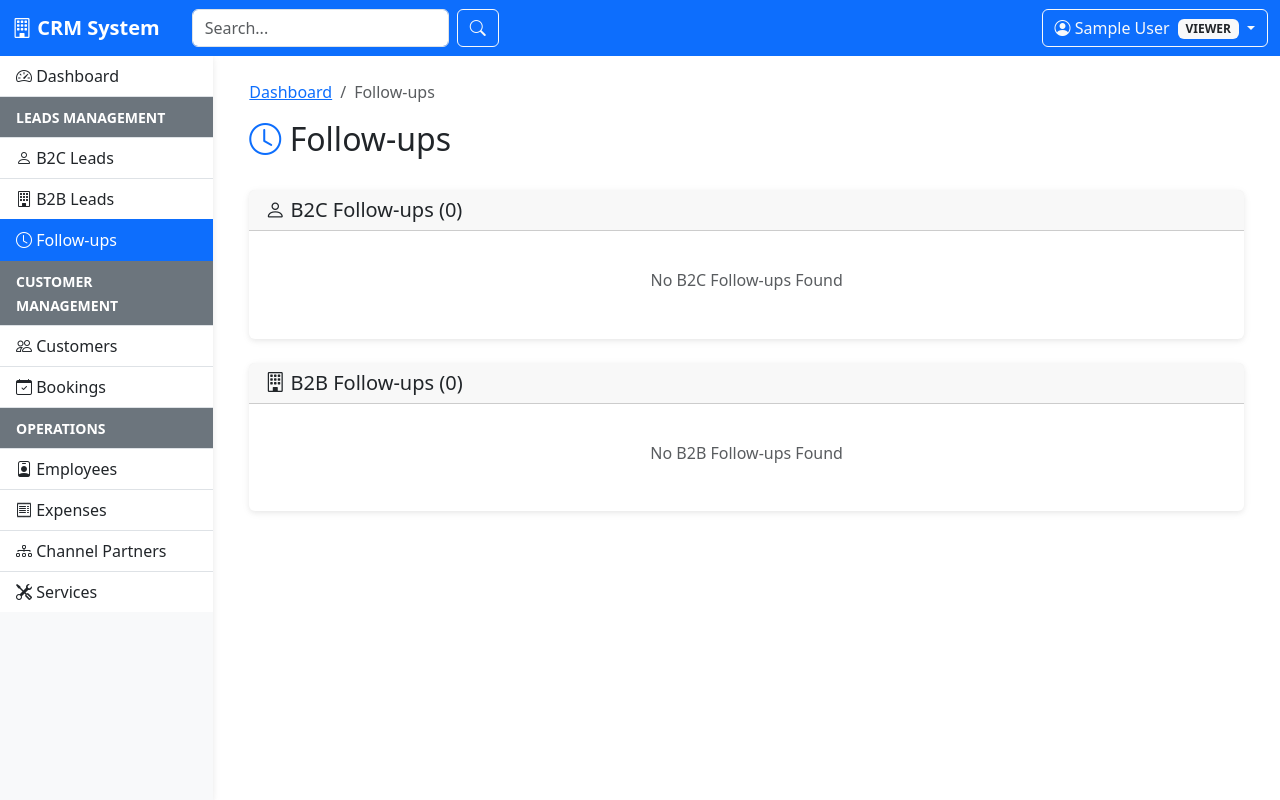
After one commit to Codimai-dev/toast4health-crm, a Flask app: page /follow-ups/ in a window 1280 px wide. The commit adds this page. Run offline with Flask 3, Linux system fonts and the light colour scheme; the visitor is signed in with stand-in values (Sample User, id 1); data that the repository does not hold is empty.

Commit message:
added follow ups page

```diff
--- a/app/__init__.py
+++ b/app/__init__.py
@@ -61,6 +61,9 @@ def create_app(config_name=None):
     from app.leads_b2b import bp as leads_b2b_bp
     app.register_blueprint(leads_b2b_bp, url_prefix='/leads-b2b')
 
+    from app.follow_ups import bp as follow_ups_bp
+    app.register_blueprint(follow_ups_bp, url_prefix='/follow-ups')
+
     from app.customers import bp as customers_bp
     app.register_blueprint(customers_bp, url_prefix='/customers')
 
--- /dev/null
+++ b/app/follow_ups/routes.py
@@ -0,0 +1,23 @@
+"""Follow-ups routes."""
+
+from flask import render_template
+from flask_login import login_required
+
+from app.follow_ups import bp
+from app.models import FollowUp
+
+
+@bp.route('/')
+@login_required
+def index():
+    """Display all follow-ups categorized by B2C and B2B."""
+
+    # Get all follow-ups ordered by date
+    all_follow_ups = FollowUp.query.order_by(FollowUp.follow_up_on.desc()).all()
+
+    # Separate into B2C and B2B
+    b2c_follow_ups = [fu for fu in all_follow_ups if fu.lead_type.value == 'B2C']
+    b2b_follow_ups = [fu for fu in all_follow_ups if fu.lead_type.value == 'B2B']
+
+    return render_template('follow_ups/index.html', title='Follow-ups',
+                         b2c_follow_ups=b2c_follow_ups, b2b_follow_ups=b2b_follow_ups)
--- a/app/templates/base.html
+++ b/app/templates/base.html
@@ -177,6 +177,9 @@
                     <a href="{{ url_for('leads_b2b.index') }}" class="list-group-item list-group-item-action {{ 'active' if request.endpoint and request.endpoint.startswith('leads_b2b.') }}">
                         <i class="bi bi-building"></i> B2B Leads
                     </a>
+                    <a href="{{ url_for('follow_ups.index') }}" class="list-group-item list-group-item-action {{ 'active' if request.endpoint and request.endpoint.startswith('follow_ups.') }}">
+                        <i class="bi bi-clock"></i> Follow-ups
+                    </a>
 
                     <!-- Customer Section -->
                     <div class="list-group-item bg-secondary text-white">
@@ -241,6 +244,9 @@
                         </a>
                         <a href="{{ url_for('leads_b2b.index') }}" class="list-group-item list-group-item-action {{ 'active' if request.endpoint and request.endpoint.startswith('leads_b2b.') }}">
                             <i class="bi bi-building"></i> B2B Leads
+                        </a>
+                        <a href="{{ url_for('follow_ups.index') }}" class="list-group-item list-group-item-action {{ 'active' if request.endpoint and request.endpoint.startswith('follow_ups.') }}">
+                            <i class="bi bi-clock"></i> Follow-ups
                         </a>
 
                         <!-- Customer Section -->
--- /dev/null
+++ b/app/templates/follow_ups/index.html
@@ -0,0 +1,151 @@
+{% extends "base.html" %}
+
+{% block title %}Follow-ups - CRM System{% endblock %}
+
+{% block breadcrumb %}
+<li class="breadcrumb-item"><a href="{{ url_for('dashboard.index') }}">Dashboard</a></li>
+<li class="breadcrumb-item active">Follow-ups</li>
+{% endblock %}
+
+{% block content %}
+<div class="row">
+    <div class="col-12">
+        <div class="d-flex justify-content-between align-items-center mb-4">
+            <h2>
+                <i class="bi bi-clock text-primary"></i>
+                Follow-ups
+            </h2>
+        </div>
+    </div>
+</div>
+
+<!-- B2C Follow-ups -->
+<div class="row mb-4">
+    <div class="col-12">
+        <div class="card">
+            <div class="card-header">
+                <h5 class="card-title mb-0">
+                    <i class="bi bi-person"></i>
+                    B2C Follow-ups ({{ b2c_follow_ups|length }})
+                </h5>
+            </div>
+            <div class="card-body">
+                {% if b2c_follow_ups %}
+                <div class="table-responsive">
+                    <table class="table table-striped table-hover">
+                        <thead>
+                            <tr>
+                                <th>Lead ID</th>
+                                <th>Customer Name</th>
+                                <th>Contact</th>
+                                <th>Follow-up Date</th>
+                                <th>Notes</th>
+                                <th>Outcome</th>
+                                <th>Next Follow-up</th>
+                                <th>Owner</th>
+                                <th>Actions</th>
+                            </tr>
+                        </thead>
+                        <tbody>
+                            {% for followup in b2c_follow_ups %}
+                            <tr>
+                                <td>
+                                    <a href="{{ url_for('leads_b2c.view', enquiry_id=followup.b2c_lead_ref.enquiry_id) }}">
+                                        {{ followup.b2c_lead_ref.enquiry_id }}
+                                    </a>
+                                </td>
+                                <td>{{ followup.b2c_lead_ref.customer_name }}</td>
+                                <td>{{ followup.b2c_lead_ref.contact_no }}</td>
+                                <td>{{ followup.follow_up_on.strftime('%d/%m/%Y') }}</td>
+                                <td>{{ followup.notes or '-' }}</td>
+                                <td>
+                                    <span class="badge bg-info">{{ followup.outcome.value.replace('_', ' ') }}</span>
+                                </td>
+                                <td>{{ followup.next_follow_up_on.strftime('%d/%m/%Y') if followup.next_follow_up_on else '-' }}</td>
+                                <td>{{ followup.owner.full_name }}</td>
+                                <td>
+                                    <a href="{{ url_for('leads_b2c.view', enquiry_id=followup.b2c_lead_ref.enquiry_id) }}" class="btn btn-outline-primary btn-sm" title="View Lead">
+                                        <i class="bi bi-eye"></i>
+                                    </a>
+                                </td>
+                            </tr>
+                            {% endfor %}
+                        </tbody>
+                    </table>
+                </div>
+                {% else %}
+                <div class="text-center py-4">
+                    <i class="bi bi-clock-x fs-1 text-muted mb-3"></i>
+                    <h6 class="text-muted">No B2C Follow-ups Found</h6>
+                </div>
+                {% endif %}
+            </div>
+        </div>
+    </div>
+</div>
+
+<!-- B2B Follow-ups -->
+<div class="row">
+    <div class="col-12">
+        <div class="card">
+            <div class="card-header">
+                <h5 class="card-title mb-0">
+                    <i class="bi bi-building"></i>
+                    B2B Follow-ups ({{ b2b_follow_ups|length }})
+                </h5>
+            </div>
+            <div class="card-body">
+                {% if b2b_follow_ups %}
+                <div class="table-responsive">
+                    <table class="table table-striped table-hover">
+                        <thead>
+                            <tr>
+                                <th>Lead ID</th>
+                                <th>Organization</th>
+                                <th>Contact Person</th>
+                                <th>Follow-up Date</th>
+                                <th>Notes</th>
+                                <th>Outcome</th>
+                                <th>Next Follow-up</th>
+                                <th>Owner</th>
+                                <th>Actions</th>
+                            </tr>
+                        </thead>
+                        <tbody>
+                            {% for followup in b2b_follow_ups %}
+                            <tr>
+                                <td>
+                                    <a href="{{ url_for('leads_b2b.view', id=followup.b2b_lead_ref.id) }}">
+                                        {{ followup.b2b_lead_ref.sr_no or followup.b2b_lead_ref.id }}
+                                    </a>
+                                </td>
+                                <td>{{ followup.b2b_lead_ref.organization_name }}</td>
+                                <td>{{ followup.b2b_lead_ref.org_poc_name_and_role or '-' }}</td>
+                                <td>{{ followup.follow_up_on.strftime('%d/%m/%Y') }}</td>
+                                <td>{{ followup.notes or '-' }}</td>
+                                <td>
+                                    <span class="badge bg-info">{{ followup.outcome.value.replace('_', ' ') }}</span>
+                                </td>
+                                <td>{{ followup.next_follow_up_on.strftime('%d/%m/%Y') if followup.next_follow_up_on else '-' }}</td>
+                                <td>{{ followup.owner.full_name }}</td>
+                                <td>
+                                    <a href="{{ url_for('leads_b2b.view', id=followup.b2b_lead_ref.id) }}" class="btn btn-outline-primary btn-sm" title="View Lead">
+                                        <i class="bi bi-eye"></i>
+                                    </a>
+                                </td>
+                            </tr>
+                            {% endfor %}
+                        </tbody>
+                    </table>
+                </div>
+                {% else %}
+                <div class="text-center py-4">
+                    <i class="bi bi-clock-x fs-1 text-muted mb-3"></i>
+                    <h6 class="text-muted">No B2B Follow-ups Found</h6>
+                </div>
+                {% endif %}
+            </div>
+        </div>
+    </div>
+</div>
+{% endblock %}
```
Also changed, not shown: app/follow_ups/__init__.py (added, +7 -0 lines).
